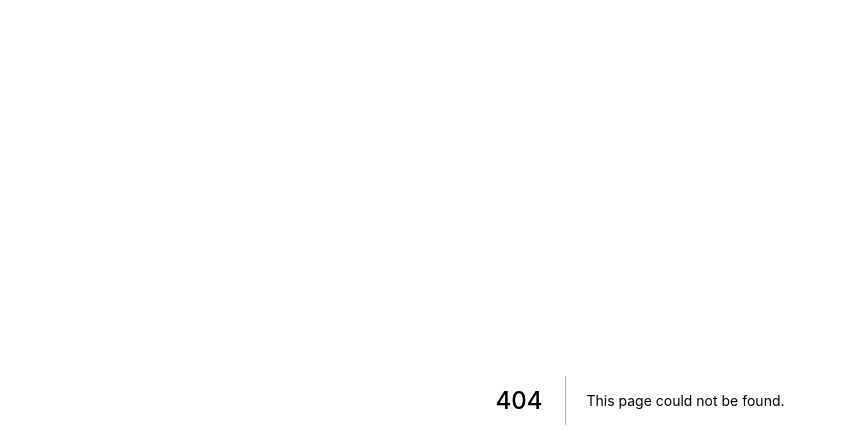
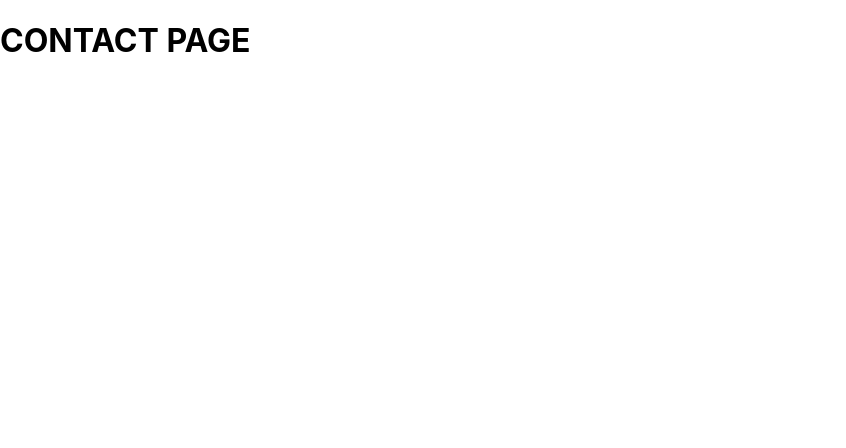
Before and after one commit to Sandeep-M23/Sandeep-M23.vercel.app, a Next.js app: page /contact in a window 1280 px wide. Before the commit this address had no page. Shown: the top 448 px of the page, without its empty margins (0-846 px from the left). Built offline with nearby package versions, Linux system fonts and the light colour scheme.

Commit message:
Added Contact Page

```diff
--- /dev/null
+++ b/pages/contact.jsx
@@ -0,0 +1,11 @@
+import React from 'react';
+
+const Contact = () => {
+  return(
+    <div>
+      <h1>CONTACT PAGE</h1>
+    </div>
+  )
+}
+
+export default Contact;
```
